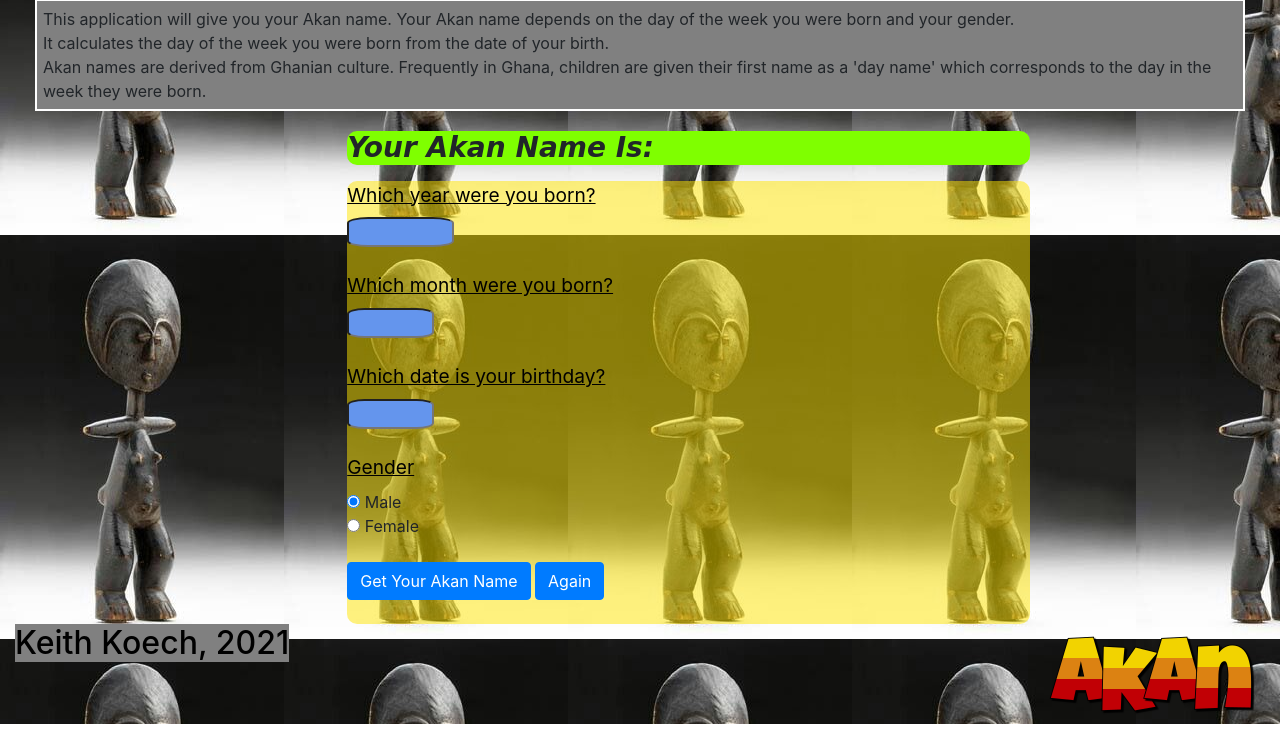
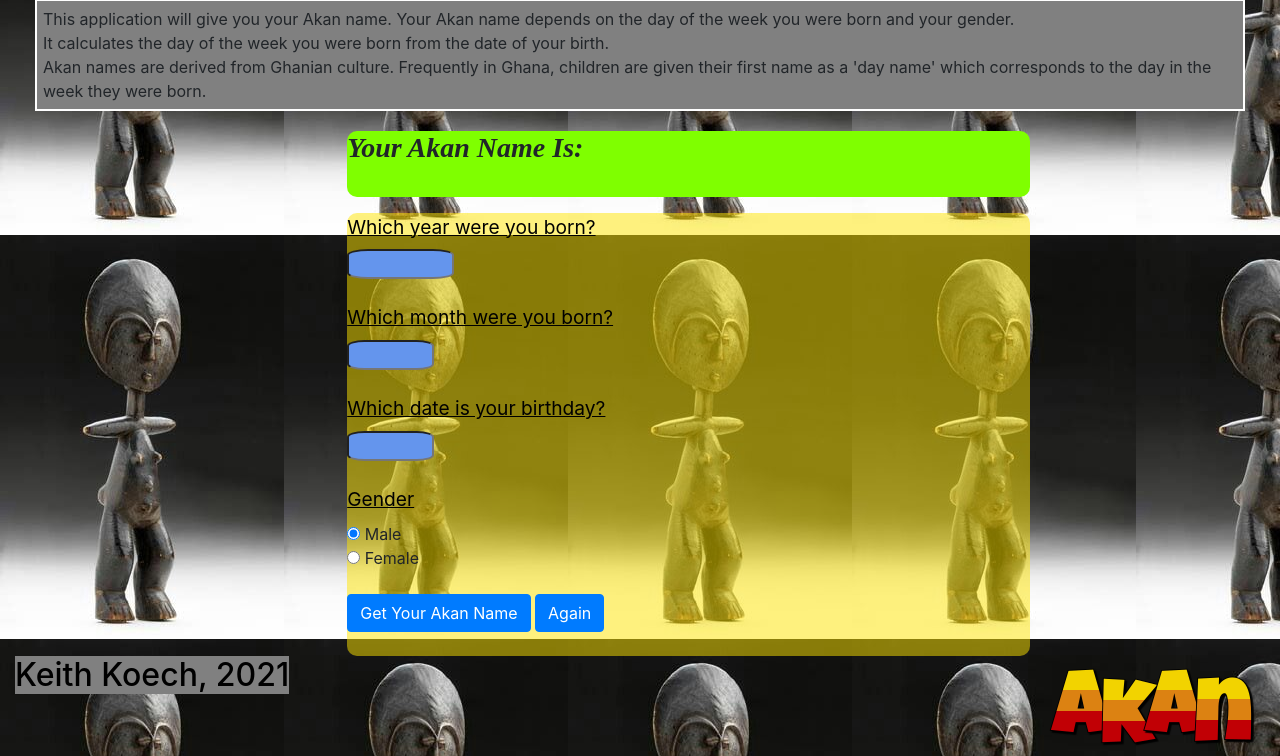
Before and after one commit to keithkaykay/portfolio, a plain HTML site: page index.html in a window 1280 px wide. Shown: the part 169-925 px from the top of the page. Before the commit the page ends 893 px from the top, so only its background shows below. Drawn offline with Linux system fonts and the light colour scheme.

Commit message:
change font

```diff
--- a/css/styles.css
+++ b/css/styles.css
@@ -50,14 +50,14 @@ img {
 }
 .ten{
   background-color: chartreuse;
-  font-family:'Tangerine', cursive;
+  font-family:'Times New Roman', Times;
   margin-left: 26%;
   margin-right: 18%;
   opacity: 1.5;
   border-radius: 10px;
 }
 #display{
-  font-size: 40px;
+  font-size: 28px;
   font-family:'Tangerine', cursive;
 }
 
--- a/index.html
+++ b/index.html
@@ -24,7 +24,8 @@
 
       <div class="container-fluid">
         <div class="ten">
-          <h3> <strong> <em> Your Akan Name Is:</em> </strong> </h3>
+          <h3 class="bella"> <strong> <em> Your Akan Name Is:</em> </strong> </h3>
+          <br>
           <p id="display"></p>
         </div>
       </div>
```
